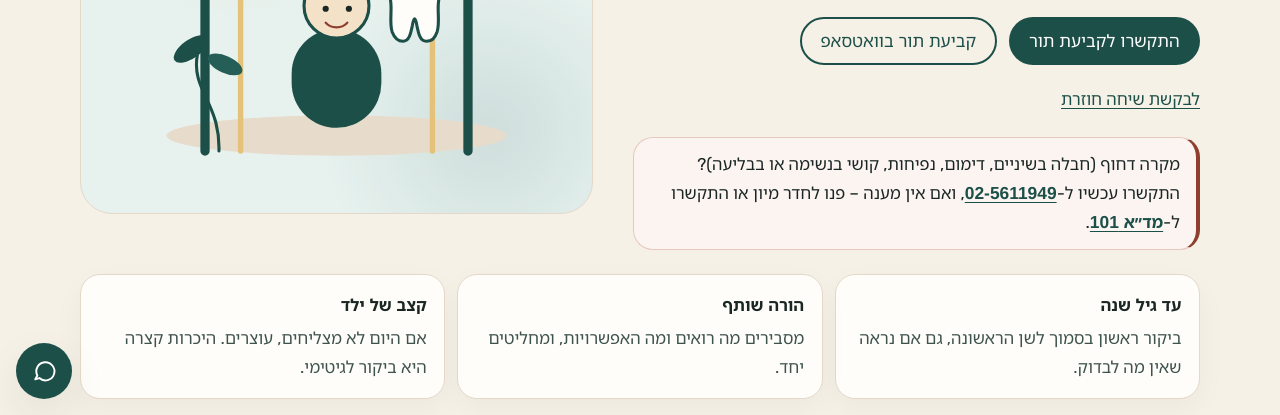
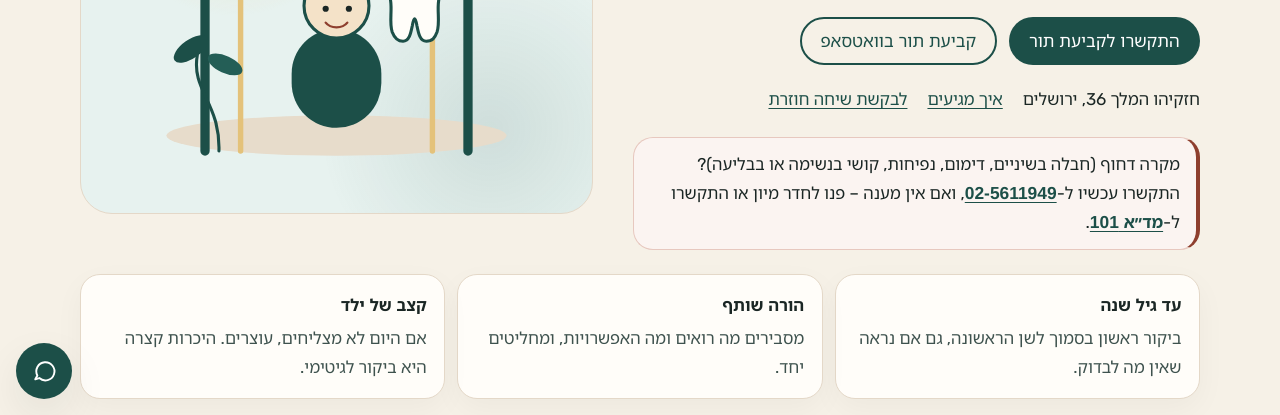
Before and after one commit to menynu/dr-evelyn-mamber-site, an Astro site: page / in a window 1280 px wide. Shown: the part 385-800 px from the top of the page. Built offline with nearby package versions, Linux system fonts and the light colour scheme; Astro itself is replaced by a stand-in of ours; a web font is replaced by a local one.

Commit message:
UX-14: כתובת ואיך מגיעים במסך הראשון (#19)
מציגים את הכתובת מ-addressLine בלבד ב-hero, מוסיפים קישור
ל-#directions בפוטר. בלי שינוי ב-JSON-LD.

Co-authored-by: Cursor Agent <cursoragent@cursor.com>
Co-authored-by: menynu <menynu@users.noreply.github.com>

```diff
--- a/src/components/Footer.astro
+++ b/src/components/Footer.astro
@@ -21,7 +21,9 @@ const name = locale === "he" ? clinic.doctorNameHe : clinic.doctorNameEn;
       <strong>{name}</strong>
       <p>{roleTitle(locale)}</p>
       <p>{addressLine(locale)}</p>
-      <NavActions locale={locale} />
+      <div id="directions">
+        <NavActions locale={locale} />
+      </div>
       <p><a class="ltr" href={`tel:${clinic.phoneTel}`}>{clinic.phoneDisplay}</a></p>
     </div>
     <nav aria-label={t.footerNavLabel}>
--- a/src/content/en.ts
+++ b/src/content/en.ts
@@ -83,6 +83,7 @@ export const copyEn = {
     lede: "Care that starts with an explanation, and moves at your child's pace. From the first tooth: an exam, prevention, and a plan parents understand before anything is done.",
     primaryCta: "Call to book",
     secondaryCta: "Book on WhatsApp",
+    directionsLink: "Directions",
     callbackLink: "Go to the booking form",
     trust: [
       { title: "By age one", text: "A first visit around the first tooth, even if nothing seems wrong." },
--- a/src/content/he.ts
+++ b/src/content/he.ts
@@ -79,6 +79,7 @@ export const copyHe = {
     lede: "טיפול שמתחיל בהסבר, וממשיך בקצב של הילד. מהשן הראשונה: בדיקה, מניעה, ותוכנית שמובנת להורים לפני שעושים.",
     primaryCta: "התקשרו לקביעת תור",
     secondaryCta: "קביעת תור בוואטסאפ",
+    directionsLink: "איך מגיעים",
     callbackLink: "לבקשת שיחה חוזרת",
     trust: [
       { title: "עד גיל שנה", text: "ביקור ראשון בסמוך לשן הראשונה, גם אם נראה שאין מה לבדוק." },
--- a/src/styles/global.css
+++ b/src/styles/global.css
@@ -294,6 +294,7 @@ a:hover { color: var(--pine-deep); }
   flex-wrap: wrap;
   gap: 0.75rem 1.25rem;
   margin-top: 0.75rem;
+  align-items: center;
 }
 
 .hero-links a {
--- a/src/views/Home.astro
+++ b/src/views/Home.astro
@@ -6,7 +6,7 @@ import UrgentNotice from "../components/UrgentNotice.astro";
 import { getCopy, getFaq } from "../content";
 import { clinic } from "../lib/config";
 import { localePath } from "../lib/paths";
-import { whatsappHref } from "../lib/public";
+import { addressLine, whatsappHref } from "../lib/public";
 import type { Locale } from "../lib/role";
 import Base from "../layouts/Base.astro";
 
@@ -45,6 +45,8 @@ const whyIcons = ["users", "leaf", "shield"];
           )}
         </div>
         <p class="hero-links">
+          <span>{addressLine(locale)}</span>
+          <a href="#directions">{t.home.directionsLink}</a>
           <a href={`${localePath(locale, "/contact/")}#${locale === "he" ? "callback-form" : "booking-form"}`}>
             {t.home.callbackLink}
           </a>
```
